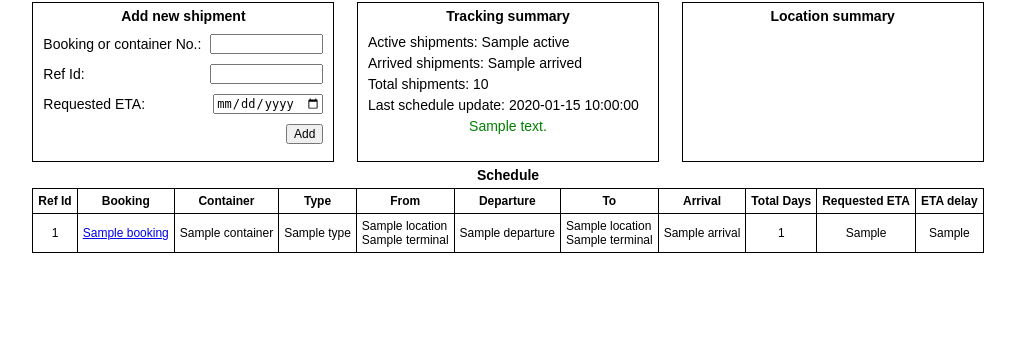
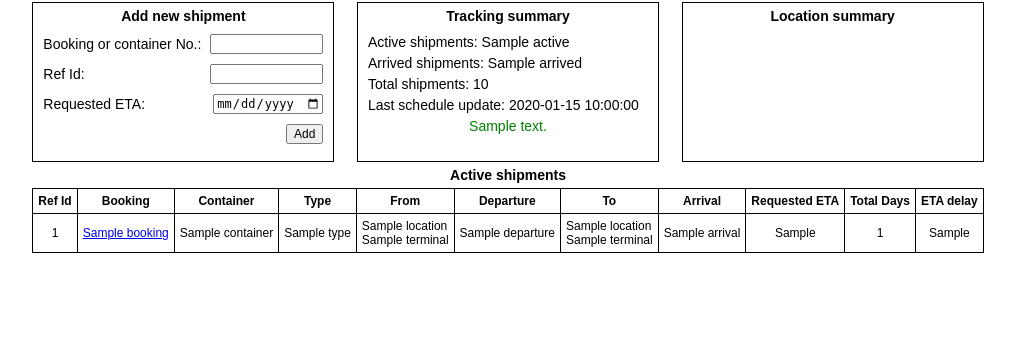
Before and after one commit to deevgeny/seacargos, a Flask app: template seacargos/templates/dashboard/dashboard.html in a window 1280 px wide. Shown: the part 72-431 px from the top of the page, without its empty margins (132-1147 px from the left). Run offline with Flask 2, Linux system fonts and the light colour scheme; the template is opened without the code that fills it: most values are stand-ins (such as "Sample title", 1, 10 or a date in 2020); parts of the project's set-up code (start-up, migrations or seed data) failed here and were passed over.

Commit message:
Modify shipments table styles

```diff
--- a/seacargos/static/style.css
+++ b/seacargos/static/style.css
@@ -22,7 +22,7 @@ body {
     #dashboard-grid {
         display: grid;
         grid-template-areas: "tracking-form tracking-summary location-summary"
-                             "schedule-table schedule-table schedule-table";
+                             "shipments-table shipments-table shipments-table";
         grid-template-columns: auto 1fr auto;
         grid-template-rows: auto 1fr;
     }
@@ -46,7 +46,7 @@ body {
     #tracking-form {grid-area: tracking-form; place-self: center left; margin-left: 10px;}
     #tracking-summary {grid-area: tracking-summary; place-self: center center; margin: 0 10px 0;}
     #location-summary {grid-area: location-summary; place-self: center right; margin-right: 10px;}
-    #schedule-table {grid-area: schedule-table; place-self: center center; margin: 0 10px 0;}
+    #shipments-table {grid-area: shipments-table; place-self: center center; margin: 0 10px 0;}
 
     /* Admin-grid elements */
     #left-box {grid-area: left-box; place-self: center left; margin-left: 10px;}
@@ -141,13 +141,13 @@ body {
     font-weight: bold;
 }
 
-#schedule-table table, th, td {
+#shipments-table table, th, td {
         border: 1px solid black;
         border-collapse: collapse;
         padding: 5px;
         font-size: 12px;
 }
-    #schedule-table .check-box {
+    #shipments-table .check-box {
         /* background-color: lightgreen; */
         font-size: 16px;
         text-align: center;
--- a/seacargos/templates/dashboard/dashboard.html
+++ b/seacargos/templates/dashboard/dashboard.html
@@ -59,9 +59,9 @@
   <div id="location-summary" class="location-summary-container">
     <div class="caption">Location summary</div>
   </div>
-  <div id="schedule-table">
+  <div id="shipments-table">
     {% if content.table %}
-    <div class="caption">Schedule</div>
+    <div class="caption">Active shipments</div>
     <table>
       <tr>
         <th>Ref Id</th>
@@ -72,8 +72,8 @@
         <th>Departure</th>
         <th>To</th>
         <th>Arrival</th>
+        <th>Requested ETA</th>
         <th>Total Days</th>
-        <th>Requested ETA</th>
         <th>ETA delay</th>
       </tr>
       {% for row in content.table %}
@@ -88,8 +88,8 @@
           <td style="text-align: center;">{{ row.departure }}</td>
           <td>{{ row.to.location }}<br>{{ row.to.terminal }}</td>
           <td style="text-align: center;">{{ row.arrival }}</td>
+          <td style="text-align: center;">{{ row.requestedETA }}</td>
           <td style="text-align: center;">{{ row.totalDays }}</td>
-          <td style="text-align: center;">{{ row.requestedETA }}</td>
           <td style="text-align: center;">{{ row.etaDelay }}</td>
         </tr>
       {% endfor %}
```
